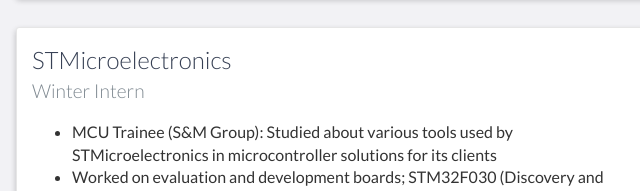
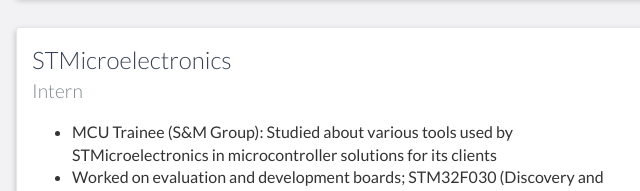
Before and after one commit to 21RachitShukla/21RachitShukla.github.io, a website: page index.html in a window 1280 px wide. Shown: the part 1949-2140 px from the top of the page, 474-1114 px from the left. Drawn offline with nearby package versions, Linux system fonts and the light colour scheme.

Commit message:
Update index.html

```diff
--- a/index.html
+++ b/index.html
@@ -108,7 +108,7 @@
 
             <div data-date="December 2018" class="shadow-large">
 		    <a href="https://www.st.com/content/st_com/en.html"><h3>STMicroelectronics</h3></a>
-                <h4>Winter Intern</h4>
+                <h4>Intern</h4>
 				<ul>
                 		<li>
 					MCU Trainee (S&M Group): Studied about various tools used by STMicroelectronics in microcontroller solutions for its clients
```
